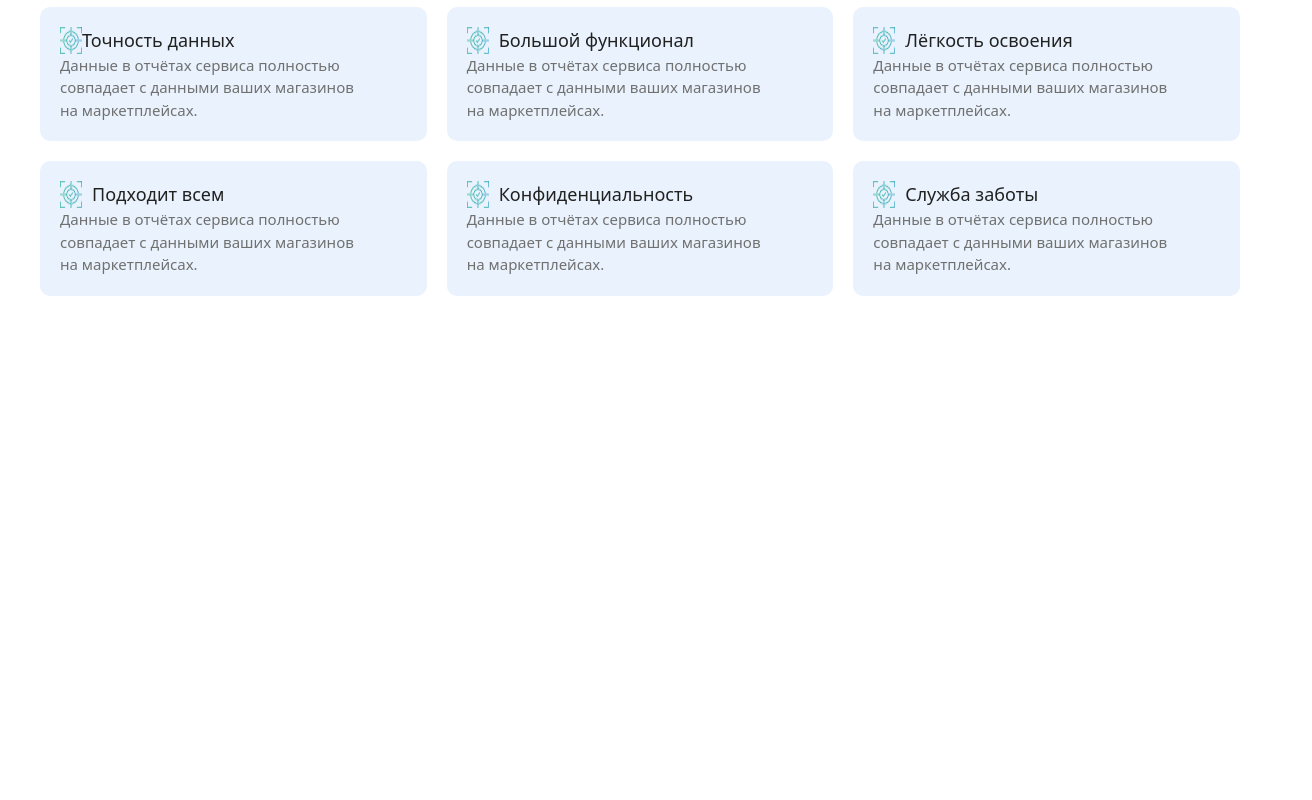
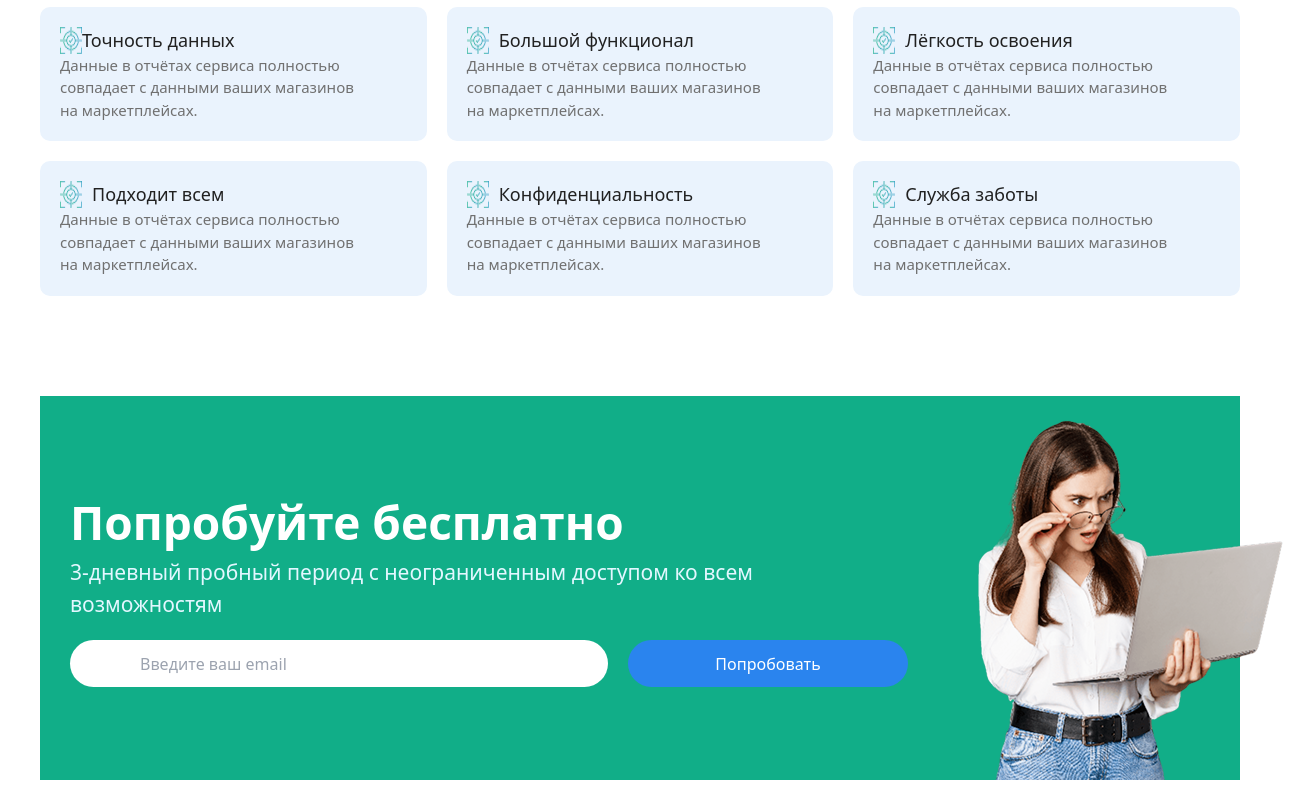
Before and after one commit to smuhriddin2006/Practice_6, a website: page src/index.html in a window 1280 px wide. Shown: the part 2941-3741 px from the top of the page, 1312 px wide, since content can reach past the window. Before the commit the page ends 3257 px from the top, so only its background shows below. Drawn offline with nearby package versions, Linux system fonts and the light colour scheme; files that its build step writes are made by us from their sources.

Commit message:
Section 7 is done !

```diff
--- a/src/index.html
+++ b/src/index.html
@@ -168,6 +168,17 @@
             </article>
         </section>
 
+                <section class="max-w-[1200px] m-auto  bg-[#11AE88] flex flex-col justify-center items-center xl:flex-row xl:justify-start xl:w-[1200px] mt-[100px]">
+            <article class="p-[30px] rounded-[30px]">
+                <h2 class="text-[21px] font-[400] text-[#FFFFFF] xl:text-[46px] xl:font-[600] ">Попробуйте бесплатно</h2>
+                <p class="text-[16px] font-[400] text-[#E3F7FF] xl:text-[21px] *:">3-дневный пробный период с неограниченным доступом ко всем возможностям</p>
+                <div class="flex flex-col gap-[20px] mt-[20px] xl:flex-row">
+                    <input class="w-[280px] h-[47px] rounded-[30px] pl-[70px] xl:w-[538px] " placeholder="Введите ваш email" type="email">
+                    <button class="w-[280px] h-[47px] rounded-[30px] flex justify-center items-center bg-[#2A84EE] text-[#FFFFFF]">Попробовать</button>
+                </div>
+            </article>
+            <img src="/src/[removal 3.png" alt="">
+        </section>
     </main>
 </body>
 </html>
```
Also changed, not shown: src/[removal 3.png (added).
